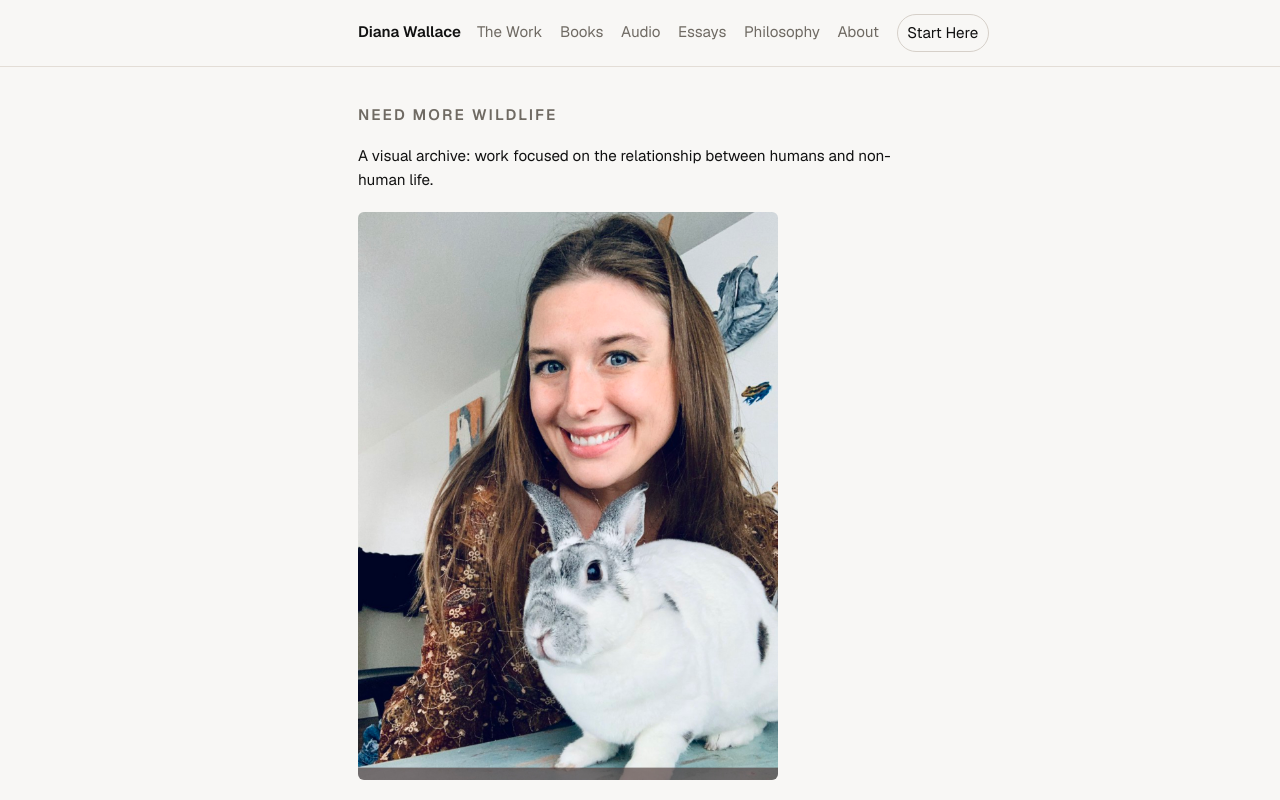
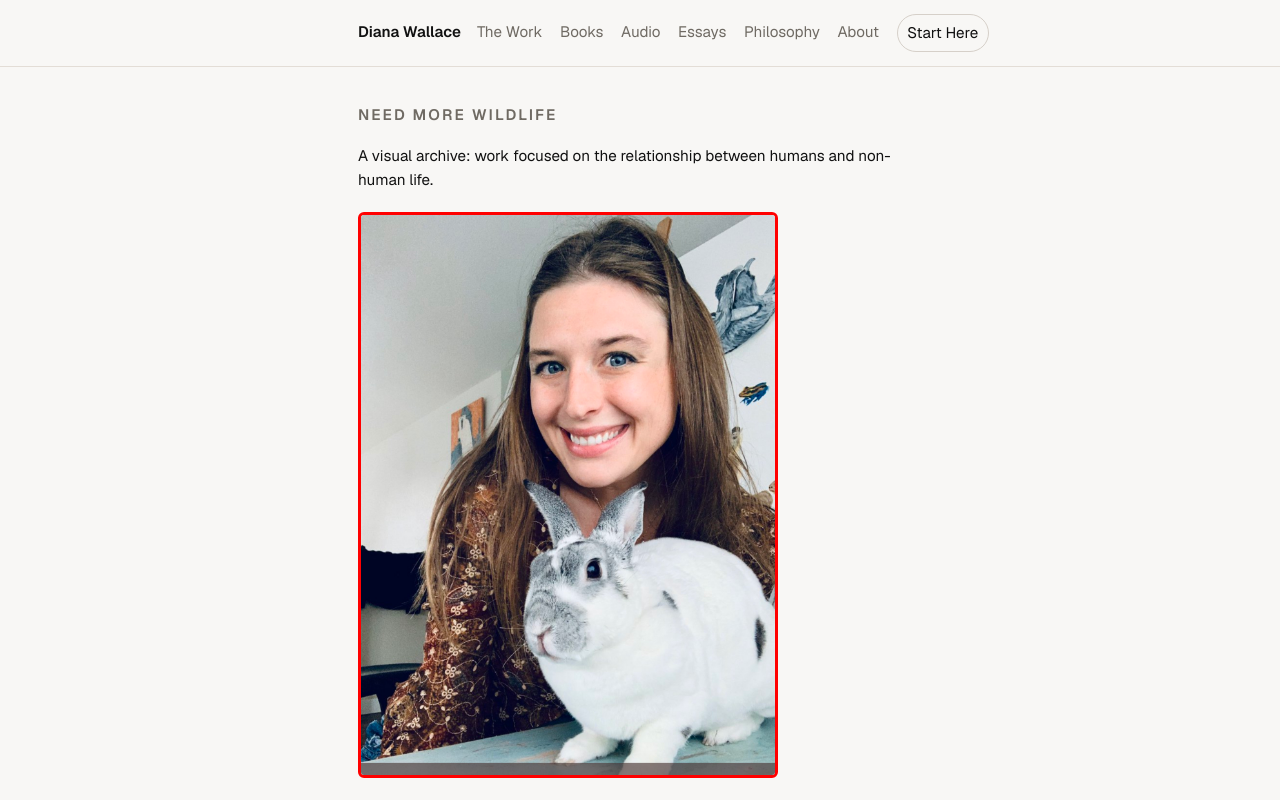
Before and after one commit to triplegoddessdiana/dianawallace.org, a Next.js app: page /need-more-wildlife in a window 1280 px wide. Shown: the top 800 px of the page. Built offline with nearby package versions, Linux system fonts and the light colour scheme.

Commit message:
Force NMW image display (debug)

```diff
--- a/app/globals.css
+++ b/app/globals.css
@@ -357,6 +357,21 @@ a:hover {
   border-radius: 6px;
 }
 
+/* HARD OVERRIDE: Need More Wildlife image must display */
+.nmw-photo,
+.nmw-photo img {
+  display: block !important;
+  visibility: visible !important;
+  opacity: 1 !important;
+  max-width: 100% !important;
+  height: auto !important;
+}
+
+.nmw-photo img {
+  width: 420px !important;
+  border: 3px solid red !important; /* TEMP debug so we can see it */
+}
+
 /* ===============================
    Footer
    =============================== */
```
